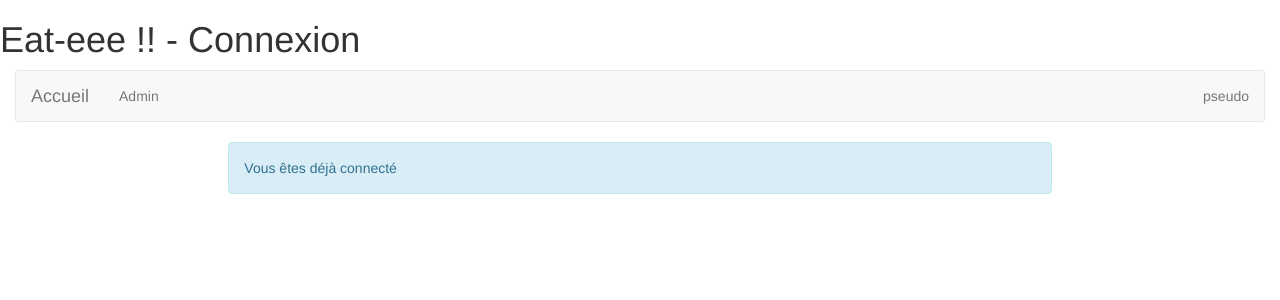
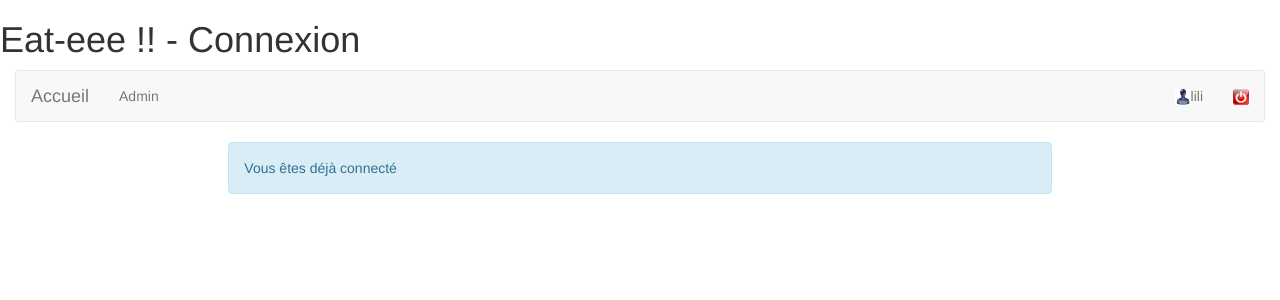
Before and after one commit to lisaMaes/projet-groupe, a PHP site: page /formconnexion.php in a window 1280 px wide. Shown: the top 300 px of the page. Run offline with PHP 8.4, Linux system fonts and the light colour scheme; a user stored in the database is signed in; some libraries are stand-ins or nearby versions.

Commit message:
rajout de la page user dans le menu

```diff
--- a/formconnexion.php
+++ b/formconnexion.php
@@ -52,8 +52,8 @@ if(!empty($_POST)){
 
 			if(password_verify($_POST['password'], $accountInfos['password'])){
 
+				$_SESSION['id']=filter_var($accountInfos['ID'],FILTER_VALIDATE_INT);
 				$_SESSION['pseudo']=htmlspecialchars($accountInfos['pseudo']);
-				$_SESSION['pass']=$accountInfos['password'];
 				$_SESSION['type']=filter_var($accountInfos['type'],FILTER_VALIDATE_INT);
 				$_SESSION['token']=strtotime("now");
 
--- a/include/menu.inc.php
+++ b/include/menu.inc.php
@@ -48,7 +48,10 @@
 			<div class="navbar-right">
 				<ul class="nav navbar-nav">
 					<li>
-						<a href="#">pseudo</a>
+						<a href="users.php?ID=<?php echo $_SESSION['ID']; ?>" title="voir mon profil" alt="voir mon profil"><img src="images/utilisateur.jpg" width=16 height=16><?php echo $_SESSION['pseudo']; ?></a>
+					</li>
+					<li>
+						<a href="deconnexion.php" title="déconnexion" alt="déconnexion"><img src="images/deconnecter.gif" width=16 height=16></a>
 					</li>
 				</ul>
 			</div>
```
Also changed, not shown: images/deconnecter.gif (added), images/utilisateur.jpg (added).
